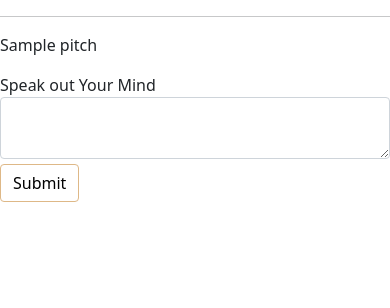
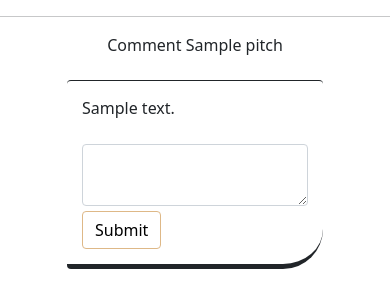
Before and after one commit to layersony/one-minute-impress, a Flask app: page /comment/1 in a window 390 px wide. Shown: the part 224-532 px from the top of the page. Run offline with Flask 2, Linux system fonts and the light colour scheme; a user stored in the database is signed in; tables that the repository leaves empty hold one stand-in row (values such as "Sample post"); some libraries are stand-ins or nearby versions.

Commit message:
comment styling

```diff
--- a/app/main/forms.py
+++ b/app/main/forms.py
@@ -13,7 +13,7 @@ class UpdateForm(FlaskForm):
   submit = SubmitField('Submit')
 
 class CommentForm(FlaskForm):
-  comment = TextAreaField('Speak out Your Mind')
+  comment = TextAreaField('')
   submit = SubmitField('Submit')
 
 class VoteForm(Form):
--- a/app/main/views.py
+++ b/app/main/views.py
@@ -10,6 +10,7 @@ from flask_login import login_required, current_user
 def index():
   pitch = Pitch.query.all()
   vote_form = VoteForm()
+
 
   return render_template('index.html', pitch=pitch, vote_form=vote_form)
 
--- a/app/static/css/styles.css
+++ b/app/static/css/styles.css
@@ -62,5 +62,29 @@ input[type='submit']:hover{
   border-bottom: 5px solid;
   margin-top: 7px;
   padding: 15px;
-  border-radius: 4px 4px 40px 4px
+  border-radius: 4px 4px 40px 4px;
 }
+.text{
+  background: white;
+  padding: 5px;
+  border-radius: 3px;
+}
+
+.pitch button{
+  margin-top:5px;
+  border: 1px solid rgb(222, 184, 135);
+  background-color: white;
+  color: black;
+}
+
+.pitch button:hover{
+  border: 1px solid white;
+  background-color: rgb(222, 184, 135);
+}
+.commentForm {
+  border-top: 1px solid;
+  border-bottom: 5px solid;
+  margin-top: 7px;
+  padding: 15px;
+  border-radius: 4px 4px 40px 4px;
+}
--- a/app/templates/profile/comment.html
+++ b/app/templates/profile/comment.html
@@ -2,6 +2,15 @@
 {% import 'bootstrap/wtf.html' as wtf %}
 
 {% block content%}
-  <p>{{ pitch.title }}</p>
-  {{ wtf.quick_form(comment) }}
+
+  <p class="text-center">Comment <span>{{ pitch.title }}</span></p>
+  <div class="container d-flex justify-content-center align-items-center">
+
+    <div class="commentForm">
+      <div class="content">
+        {{ pitch.content }}
+      </div>
+      {{ wtf.quick_form(comment) }}
+    </div>
+  </div>
 {% endblock %}
```
Also changed, not shown: app/templates/index.html (+10 -2 lines).
